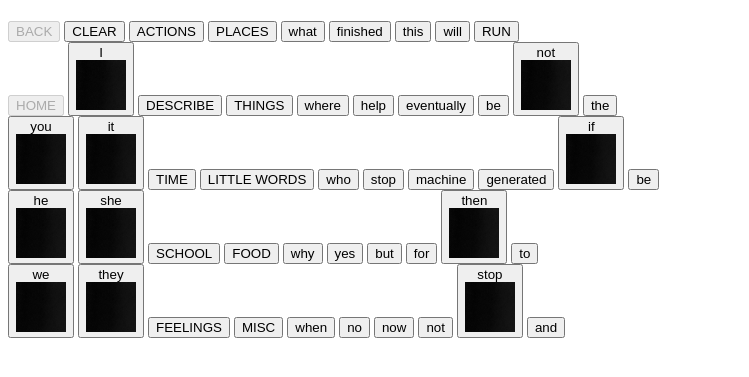
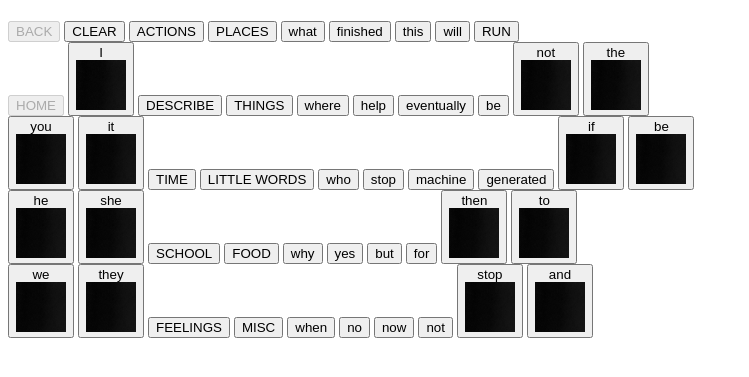
Before and after one commit to RandomAccoutA/pike_project, a Flask app: page / in a window 1280 px wide. Shown: the top 377 px of the page, without its empty margins (0-749 px from the left). Run offline with Flask 3, Linux system fonts and the light colour scheme.

Commit message:
little change

```diff
--- a/flask_app/templates/index.html
+++ b/flask_app/templates/index.html
@@ -24,32 +24,32 @@
                     <button id="button-home" onclick="buttonClick(this.id)" disabled>HOME</button>
                 <!-- pronouns (7) -->
                 {% elif row == 1 and col == 1 %}
-                    <button id="button({{row}},{{col}})" class="pronouns" onclick="buttonClick(this.id)">I<br><img src="{{url_for('static', filename='screen.png')}}" alt="image"></button>
+                    <button id="button({{row}},{{col}})" class="pronouns" onclick="buttonClick(this.id)">I<br><img src="{{url_for('static', filename='screen.png')}}" alt="I"></button>
                 {% elif row == 2 and col == 0 %}
-                    <button id="button({{row}},{{col}})" class="pronouns" onclick="buttonClick(this.id)">you<br><img src="{{url_for('static', filename='screen.png')}}" alt="image"></button>
+                    <button id="button({{row}},{{col}})" class="pronouns" onclick="buttonClick(this.id)">you<br><img src="{{url_for('static', filename='screen.png')}}" alt="you"></button>
                 {% elif row == 2 and col == 1 %}
-                    <button id="button({{row}},{{col}})" class="pronouns" onclick="buttonClick(this.id)">it<br><img src="{{url_for('static', filename='screen.png')}}" alt="image"></button>
+                    <button id="button({{row}},{{col}})" class="pronouns" onclick="buttonClick(this.id)">it<br><img src="{{url_for('static', filename='screen.png')}}" alt="it"></button>
                 {% elif row == 3 and col == 0 %}
-                    <button id="button({{row}},{{col}})" class="pronouns" onclick="buttonClick(this.id)">he<br><img src="{{url_for('static', filename='screen.png')}}" alt="image"></button>
+                    <button id="button({{row}},{{col}})" class="pronouns" onclick="buttonClick(this.id)">he<br><img src="{{url_for('static', filename='screen.png')}}" alt="he"></button>
                 {% elif row == 3 and col == 1 %}
-                    <button id="button({{row}},{{col}})" class="pronouns" onclick="buttonClick(this.id)">she<br><img src="{{url_for('static', filename='screen.png')}}" alt="image"></button>
+                    <button id="button({{row}},{{col}})" class="pronouns" onclick="buttonClick(this.id)">she<br><img src="{{url_for('static', filename='screen.png')}}" alt="she"></button>
                 {% elif row == 4 and col == 0 %}
-                    <button id="button({{row}},{{col}})" class="pronouns" onclick="buttonClick(this.id)">we<br><img src="{{url_for('static', filename='screen.png')}}" alt="image"></button>
+                    <button id="button({{row}},{{col}})" class="pronouns" onclick="buttonClick(this.id)">we<br><img src="{{url_for('static', filename='screen.png')}}" alt="we"></button>
                 {% elif row == 4 and col == 1 %}
-                    <button id="button({{row}},{{col}})" class="pronouns" onclick="buttonClick(this.id)">they<br><img src="{{url_for('static', filename='screen.png')}}" alt="image"></button>
+                    <button id="button({{row}},{{col}})" class="pronouns" onclick="buttonClick(this.id)">they<br><img src="{{url_for('static', filename='screen.png')}}" alt="they"></button>
                 <!-- misc constant words (4) -->
                 {% elif row == 1 and col == 8 %}
-                    <button id="button({{row}},{{col}})" class="misc_constant" onclick="buttonClick(this.id)">not<br><img src="{{url_for('static', filename='screen.png')}}" alt="image"></button>
-                    <button id="button({{row}},{{col}})" class="misc_constant" onclick="buttonClick(this.id)">the</button>
+                    <button id="button({{row}},{{col}})" class="misc_constant" onclick="buttonClick(this.id)">not<br><img src="{{url_for('static', filename='screen.png')}}" alt="not"></button>
+                    <button id="button({{row}},{{col}})" class="misc_constant" onclick="buttonClick(this.id)">the<br><img src="{{url_for('static', filename='screen.png')}}" alt="the"></button>
                 {% elif row == 2 and col == 8 %}
-                    <button id="button({{row}},{{col}})" class="misc_constant" onclick="buttonClick(this.id)">if<br><img src="{{url_for('static', filename='screen.png')}}" alt="image"></button>
-                    <button id="button({{row}},{{col}})" class="misc_constant" onclick="buttonClick(this.id)">be</button>
+                    <button id="button({{row}},{{col}})" class="misc_constant" onclick="buttonClick(this.id)">if<br><img src="{{url_for('static', filename='screen.png')}}" alt="if"></button>
+                    <button id="button({{row}},{{col}})" class="misc_constant" onclick="buttonClick(this.id)">be<br><img src="{{url_for('static', filename='screen.png')}}" alt="be"></button>
                 {% elif row == 3 and col == 8 %}
-                    <button id="button({{row}},{{col}})" class="misc_constant" onclick="buttonClick(this.id)">then<br><img src="{{url_for('static', filename='screen.png')}}" alt="image"></button>
-                    <button id="button({{row}},{{col}})" class="misc_constant" onclick="buttonClick(this.id)">to</button>
+                    <button id="button({{row}},{{col}})" class="misc_constant" onclick="buttonClick(this.id)">then<br><img src="{{url_for('static', filename='screen.png')}}" alt="then"></button>
+                    <button id="button({{row}},{{col}})" class="misc_constant" onclick="buttonClick(this.id)">to<br><img src="{{url_for('static', filename='screen.png')}}" alt="to"></button>
                 {% elif row == 4 and col == 8 %}
-                    <button id="button({{row}},{{col}})" class="misc_constant" onclick="buttonClick(this.id)">stop<br><img src="{{url_for('static', filename='screen.png')}}" alt="image"></button>
-                    <button id="button({{row}},{{col}})" class="misc_constant" onclick="buttonClick(this.id)">and</button>
+                    <button id="button({{row}},{{col}})" class="misc_constant" onclick="buttonClick(this.id)">stop<br><img src="{{url_for('static', filename='screen.png')}}" alt="stop"></button>
+                    <button id="button({{row}},{{col}})" class="misc_constant" onclick="buttonClick(this.id)">and<br><img src="{{url_for('static', filename='screen.png')}}" alt="and"></button>
                 <!-- variable words (non-ML and ML) -->
                 {% else %}
                     <button id="button({{row}},{{col}})" class="variable" onclick="buttonClick(this.id)"></button>
```
